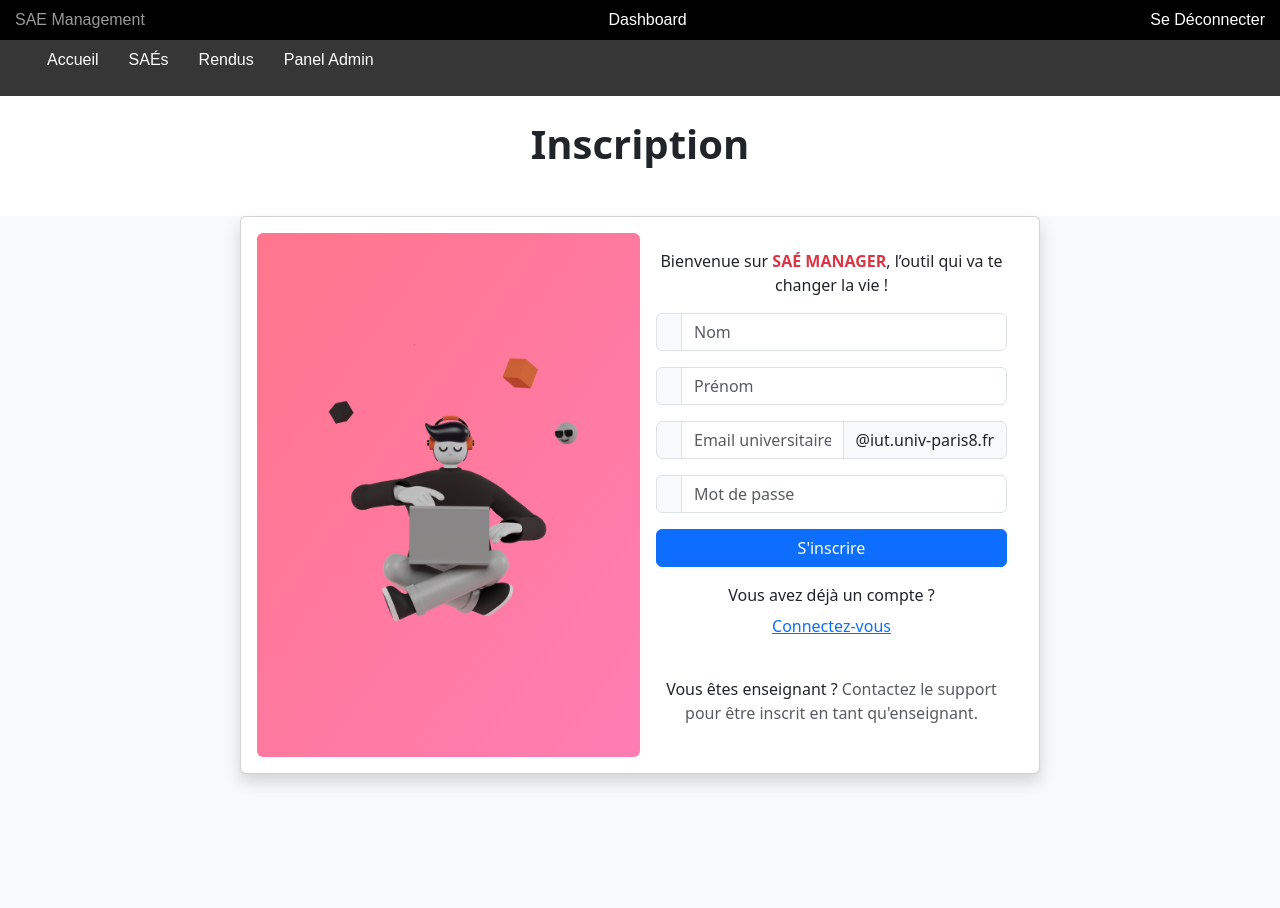
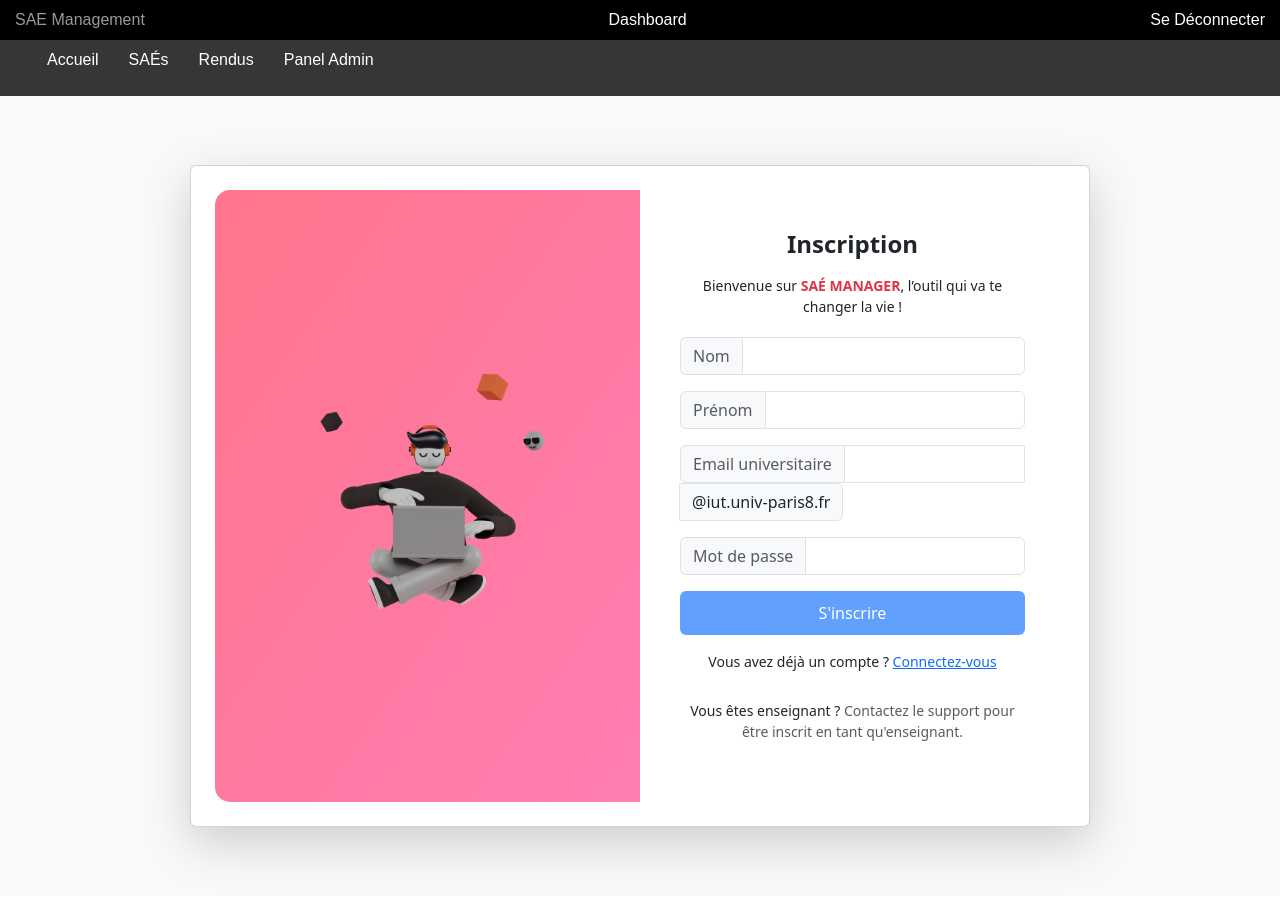
Before and after one commit to emrebondy/SAEManager-Front, an Angular app: page / in a window 1280 px wide. Shown: the top 908 px of the page. Built offline with nearby package versions, Linux system fonts and the light colour scheme.

Commit message:
commit de sauvegarde (erreur 500 à débuger)

```diff
--- a/src/app/app.component.ts
+++ b/src/app/app.component.ts
@@ -4,10 +4,11 @@ import { NavComponent } from './nav/nav.component';
 import { BrowserModule } from '@angular/platform-browser';
 import { ReactiveFormsModule } from '@angular/forms';
 import { HttpClient } from '@angular/common/http';
+import { CommonModule } from '@angular/common';
 
 @Component({
   selector: 'app-root',
-  imports: [RouterOutlet, NavComponent],
+  imports: [RouterOutlet, NavComponent,CommonModule],
   templateUrl: './app.component.html',
   styleUrl: './app.component.css'
 })
--- a/src/app/app.config.ts
+++ b/src/app/app.config.ts
@@ -1,10 +1,12 @@
-import { ApplicationConfig, provideZoneChangeDetection } from '@angular/core';
+import { ApplicationConfig, importProvidersFrom, provideZoneChangeDetection } from '@angular/core';
 import { provideRouter } from '@angular/router';
 
 import { routes } from './app.routes';
+import { HttpClientModule } from '@angular/common/http';
 
 export const appConfig: ApplicationConfig = {
   providers: [
-    provideZoneChangeDetection({ eventCoalescing: true }),
-    provideRouter(routes)],
+    provideRouter(routes),
+    importProvidersFrom(HttpClientModule),
+  ]
 };
--- a/src/app/inscription/inscription.component.css
+++ b/src/app/inscription/inscription.component.css
@@ -0,0 +1,57 @@
+body {
+    background-color: #f8f9fa;
+}
+
+.card {
+    border-radius: 15px;
+    overflow: hidden;
+}
+
+/* Section gauche avec image */
+.illustration-container {
+    background: linear-gradient(to bottom right, #FF758C, #FF7EB3);
+    width: 50%;
+    display: flex;
+    justify-content: center;
+    align-items: center;
+    padding: 20px;
+    border-radius: 15px 0 0 15px;
+}
+
+.illustration-container img {
+    max-width: 80%;
+}
+
+/* Section droite avec le formulaire */
+.form-container {
+    width: 50%;
+    padding: 40px;
+    display: flex;
+    flex-direction: column;
+    align-items: center;
+}
+
+.form-container h2 {
+    font-size: 24px;
+    font-weight: bold;
+}
+
+.form-container p {
+    font-size: 14px;
+    margin-bottom: 20px;
+}
+
+.input-group-text {
+    background-color: #f0f0f0;
+}
+
+.btn-primary {
+    background-color: #3B82F6;
+    border: none;
+    padding: 10px;
+    font-size: 16px;
+}
+
+.btn-primary:hover {
+    background-color: #2563EB;
+}
--- a/src/app/inscription/inscription.component.html
+++ b/src/app/inscription/inscription.component.html
@@ -5,53 +5,70 @@
     <meta name="viewport" content="width=device-width, initial-scale=1.0">
     <title>Inscription</title>
     <link rel="stylesheet" href="https://cdn.jsdelivr.net/npm/bootstrap@5.3.0/dist/css/bootstrap.min.css">
+    <link rel="stylesheet" href="styles.css"> <!-- Lien vers le CSS personnalisé -->
 </head>
-<h1 class="fw-bold text-center pt-4">Inscription</h1>
-<body class="d-flex justify-content-center align-items-start vh-100 bg-light mt-5">
+<body>
 
-    <div class="card shadow bg-white rounded p-3 d-flex flex-column flex-md-row" style="max-width: 800px; width: 90%;">
-        <div class="illustration-container d-flex justify-content-center align-items-center flex-column rounded-2" style="background: linear-gradient(to bottom right, #FF758C, #FF7EB3); width: 50%; padding: 20px; border-radius: 10px 0 0 10px;">
+<div class="container d-flex justify-content-center align-items-center vh-100">
+    <div class="card shadow-lg bg-white rounded p-4 d-flex flex-column flex-md-row" style="max-width: 900px; width: 90%;">
+
+        <!-- Section gauche avec l'image -->
+        <div class="illustration-container">
             <img src="assets/images/Saly-13.png" alt="Illustration" class="img-fluid">
         </div>
-        <div class="form-container d-flex flex-column justify-content-center align-items-center p-3" style="width: 50%;">
 
-            <p class="text-center">Bienvenue sur <span class="text-danger fw-bold">SAÉ MANAGER</span>, l’outil qui va te changer la vie !</p>
-            <form class="w-100">
+        <!-- Section droite avec le formulaire -->
+        <div class="form-container">
+            <h2 class="fw-bold text-center">Inscription</h2>
+            <p class="text-center mt-2">
+                Bienvenue sur <span class="text-danger fw-bold">SAÉ MANAGER</span>, l’outil qui va te changer la vie !
+            </p>
+
+            <form [formGroup]="accountCreationForm" (ngSubmit)="handleSubmit()" class="w-100">
                 <div class="mb-3">
                     <div class="input-group">
-                        <span class="input-group-text"><i class="bi bi-person"></i></span>
-                        <input type="text" name="nom" class="form-control" placeholder="Nom" required>
+                        <span class="input-group-text bg-light text-muted">Nom</span>
+                        <input type="text" formControlName="lastname" class="form-control" required>
                     </div>
                 </div>
+
                 <div class="mb-3">
                     <div class="input-group">
-                        <span class="input-group-text"><i class="bi bi-person"></i></span>
-                        <input type="text" name="prenom" class="form-control" placeholder="Prénom" required>
+                        <span class="input-group-text bg-light text-muted">Prénom</span>
+                        <input type="text" formControlName="firstname" class="form-control" required>
                     </div>
                 </div>
+
                 <div class="mb-3">
                     <div class="input-group">
-                        <span class="input-group-text"><i class="bi bi-envelope"></i></span>
-                        <input type="text" name="email" class="form-control" placeholder="Email universitaire" required pattern="^[^@]+$">
-                        <span class="input-group-text">&#64;iut.univ-paris8.fr</span>
+                        <span class="input-group-text bg-light text-muted">Email universitaire</span>
+                        <input type="email" formControlName="email" class="form-control" required>
+                        <span class="input-group-text bg-light">&#64;iut.univ-paris8.fr</span>
                     </div>
                 </div>
+
                 <div class="mb-3">
                     <div class="input-group">
-                        <span class="input-group-text"><i class="bi bi-lock"></i></span>
-                        <input type="password" name="password" class="form-control" placeholder="Mot de passe" required>
+                        <span class="input-group-text bg-light text-muted">Mot de passe</span>
+                        <input type="password" formControlName="password" class="form-control" required>
                     </div>
                 </div>
-                <button type="submit" class="btn btn-primary w-100">S'inscrire</button>
+
+                <button type="submit" class="btn btn-primary w-100" [disabled]="!accountCreationForm.valid">S'inscrire</button>
             </form>
+
+
             <div class="text-center mt-3">
-                <p>Vous avez déjà un compte ? <a href="#" class="btn btn-link">Connectez-vous</a></p>
+                <p>Vous avez déjà un compte ? <a href="#" class="text-primary">Connectez-vous</a></p>
             </div>
-            <div class="text-center mt-3">
+
+            <div class="text-center mt-2">
                 <p>Vous êtes enseignant ? <span class="text-muted">Contactez le support pour être inscrit en tant qu'enseignant.</span></p>
             </div>
         </div>
     </div>
-    <script src="https://cdn.jsdelivr.net/npm/bootstrap@5.3.0/dist/js/bootstrap.bundle.min.js"></script>
+</div>
+
+<script src="https://cdn.jsdelivr.net/npm/bootstrap@5.3.0/dist/js/bootstrap.bundle.min.js"></script>
 </body>
 </html>
--- a/src/app/inscription/inscription.component.ts
+++ b/src/app/inscription/inscription.component.ts
@@ -1,17 +1,54 @@
 import { Component } from '@angular/core';
 import { PersonneService } from '../services/personne.service';
 import { ModelePersonne } from '../../modele/ModelePersonne';
-import { RouterLink } from '@angular/router';
-import { BrowserModule } from '@angular/platform-browser';
-import { ReactiveFormsModule } from '@angular/forms';
+import { FormControl, FormGroup, ReactiveFormsModule } from '@angular/forms';
+import { Router, RouterLink } from '@angular/router';
+import { HttpClient } from '@angular/common/http';
+import { PersonneMapper } from '../../mapper/MapperPersonne';
 
 @Component({
   selector: 'app-inscription',
-  imports: [],
+  imports: [ReactiveFormsModule],
   templateUrl: './inscription.component.html',
   styleUrl: './inscription.component.css'
 })
 export class InscriptionComponent {
 
+  accountCreationForm = new FormGroup({
+    lastname : new FormControl(''),
+    firstname : new FormControl(''),
+    password : new FormControl(''),
+    email : new FormControl(''),
+  })
+
+  constructor(private personneService: PersonneService){}
+
+  handleSubmit(){
+    if (this.accountCreationForm.valid) {
+      const personne: ModelePersonne = {
+        id: 145,
+        nom: this.accountCreationForm.value.lastname || '',
+        prenom: this.accountCreationForm.value.firstname || '',
+        photoDeProfil: "null", // Si nécessaire, vous pouvez ajouter un champ pour cela
+        password: this.accountCreationForm.value.password || '',
+        email: this.accountCreationForm.value.email || ''
+
+      };
+
+      this.personneService.createPersonne(personne).subscribe(
+        response => {
+          console.log('Personne créée avec succès', response);
+          // Ajouter ici une redirection ou un message de succès
+        },
+        error => {
+          console.error('Erreur lors de la création de la personne', error);
+          // Gérer les erreurs ici, ex: affichage d'un message d'erreur
+        }
+      );
+    } else {
+      console.warn('Le formulaire est invalide');
+      // Ajouter ici un message pour informer l'utilisateur
+    }
+  }
 
 }
--- a/src/app/services/personne.service.ts
+++ b/src/app/services/personne.service.ts
@@ -15,6 +15,7 @@ export class PersonneService {
 
   // 🔹 Envoyer un formulaire (ModelePersonne) vers le backend
   createPersonne(personne: ModelePersonne): Observable<EntitiesPersonne> {
+    console.log(personne)
     const personneToSend = this.mapper.toDomain(personne); // Convertir en format backend
     return this.http.post<EntitiesPersonne>(this.apiUrl, personneToSend);
   }
```
